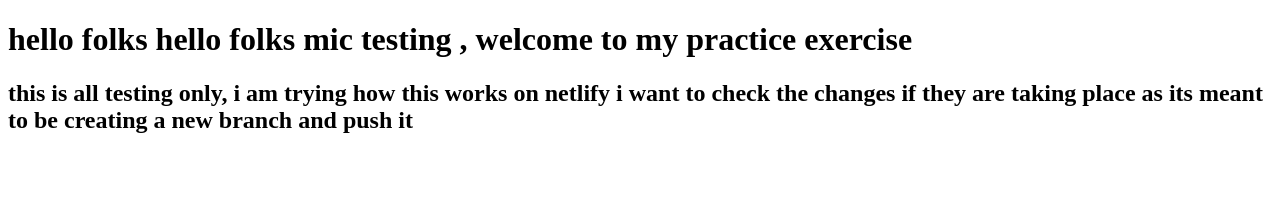
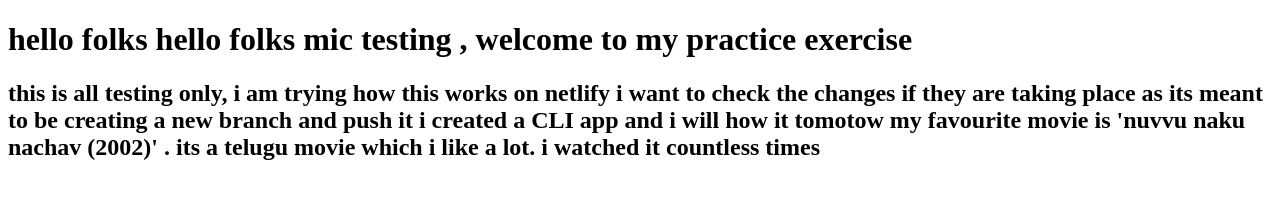
Before and after one commit to krishnaprasad2201/kp-first-repo, a plain HTML site: page index.html in a window 1280 px wide. Drawn offline with Linux system fonts and the light colour scheme.

Commit message:
fav movie
add - new details about my fav movie

```diff
--- a/index.html
+++ b/index.html
@@ -13,5 +13,12 @@
 
 
         creating a new branch and push it
+
+        i created a CLI app and i will how it tomotow
+
+        my favourite movie is 'nuvvu naku nachav (2002)' . its a telugu movie which
+        i like a lot. i watched it countless times
     </h2>
+
+
 </body>
```
Also changed, not shown: interest.html (added).
